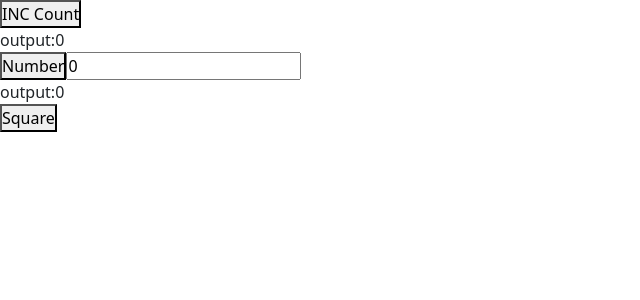
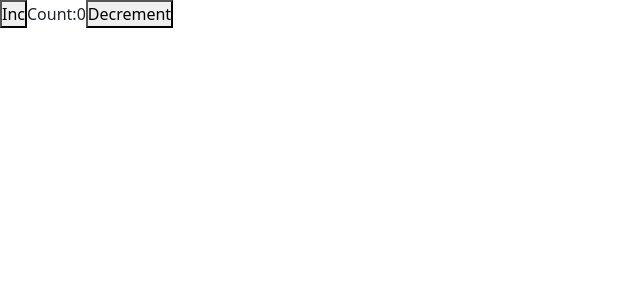
Before and after one commit to adithyank21/first, a React (Vite) app in the folder demo/: page /login in a window 1280 px wide. Shown: the top 300 px of the page, without its empty margins (0-640 px from the left). Built offline with nearby package versions, Linux system fonts and the light colour scheme.

Commit message:
f commit

```diff
--- a/demo/src/App.jsx
+++ b/demo/src/App.jsx
@@ -10,6 +10,8 @@ import { lazy, Suspense } from 'react'
 import { CommentProvider } from './components/componentprovider'
 import ExuseEffect from './components/ex_useEffect'
 import Usememox from './components/usememo'
+import Usecallbackex from './components/useCallback'
+
 
 function App() {
 const Hpage =lazy(()=>import('./components/homepage') )
@@ -36,8 +38,9 @@ const Lpage =lazy(()=>import('./components/loginpage'))
         </section>
         </CommentProvider> */}
        {/* <ExuseEffect/> */}
-       <Usememox/>
+       {/* <Usememox/> */}
 
+       <Usecallbackex/>
         </>
   )
 }
--- /dev/null
+++ b/demo/src/components/counter.jsx
@@ -0,0 +1,12 @@
+import { memo } from "react";
+
+
+
+function Counter({increment}){
+    return(
+        <>
+        <button onClick={()=>{increment()}}>Inc</button>
+        </>
+    )
+}
+export default Counter;
--- /dev/null
+++ b/demo/src/components/useCallback.jsx
@@ -0,0 +1,29 @@
+import { useState , useCallback } from "react"
+import Counter from "./counter"
+
+
+function Usecallbackex(){
+    const[count , setCount] = useState(0)
+    const increment =()=>{
+        console.log("count")
+        // setCount(count+1)
+        setCount(prevCount =>prevCount+1)
+        setCount(prevCount =>prevCount+1)
+
+    }
+    // const increment=useCallback(()=>{
+    //     setCount(prevCount => prevCount+1)
+    //     // setCount(prevCount => prevCount+1)
+
+    // },[])
+    return(
+        <>
+        <Counter increment={increment}/>
+        Count:{count}
+        <button onClick={()=>{
+            setCount(prevCount=> prevCount-1)
+        }}>Decrement</button>
+        </>
+    )
+}
+export default Usecallbackex;
```
